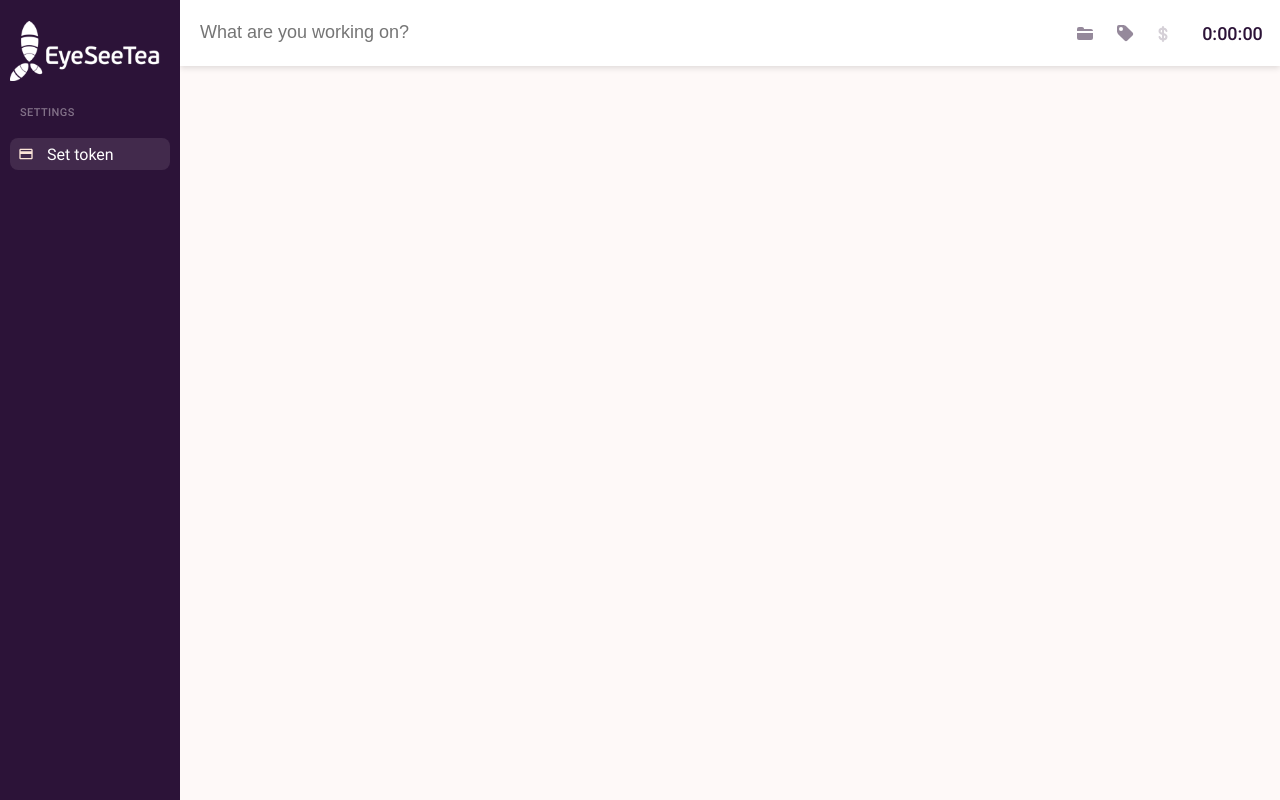
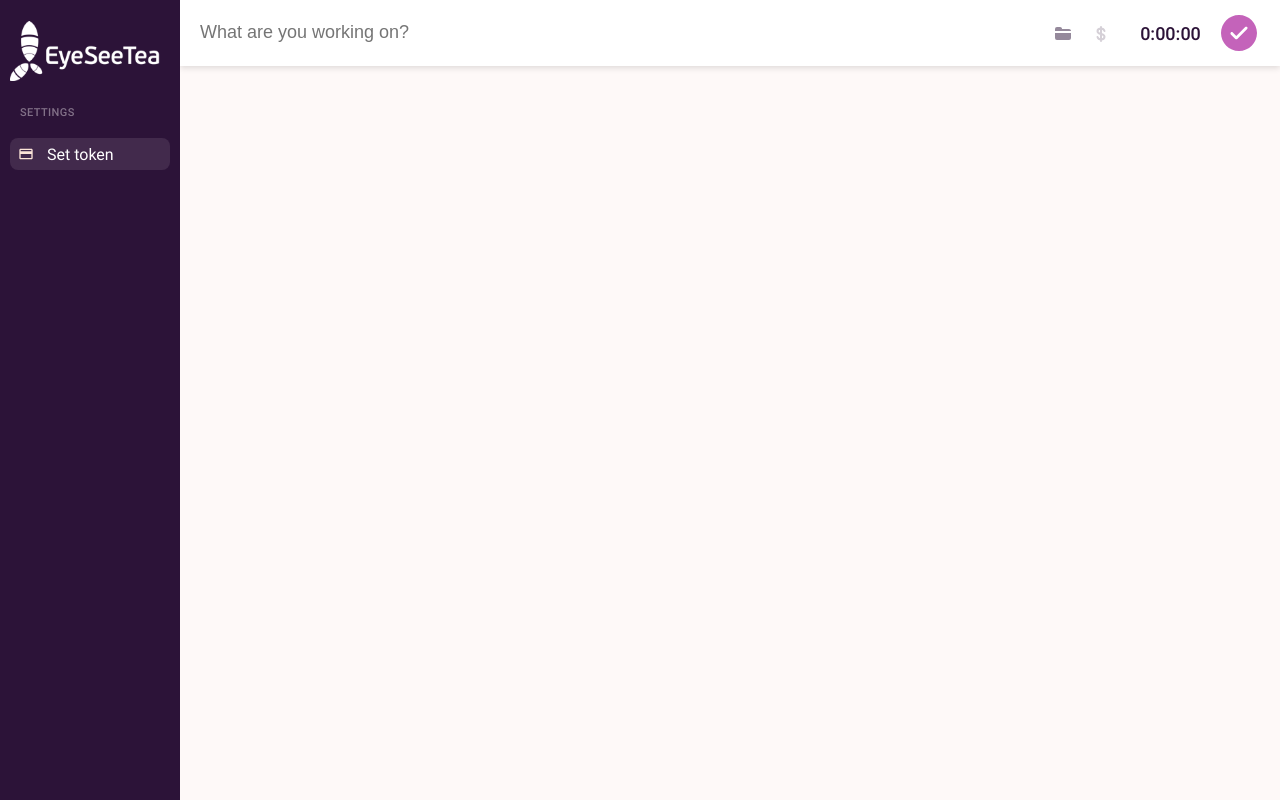
Before and after one commit to SferaDev/clickup-time-tracking, a Next.js app: page / in a window 1280 px wide. Built offline with nearby package versions, Linux system fonts and the light colour scheme.

Commit message:
Add state saving

```diff
--- a/components/timer-bar/TimerBar.tsx
+++ b/components/timer-bar/TimerBar.tsx
@@ -1,7 +1,13 @@
-import React from "react";
+import React, { useState } from "react";
 import styled from "styled-components";
 
 export const TimerBar: React.FC = React.memo(() => {
+    const [newTask, updateNewTask] = useState<{ description: string }>({ description: "" });
+
+    const saveTask = () => {
+        window.alert("Not yet implemented");
+    };
+
     return (
         <NewTimeEntry>
             <TimerForm>
@@ -11,6 +17,10 @@ export const TimerBar: React.FC = React.memo(() => {
                         spellCheck="false"
                         type="text"
                         placeholder="What are you working on?"
+                        value={newTask.description}
+                        onChange={event =>
+                            updateNewTask(task => ({ ...task, description: event.target.value }))
+                        }
                     />
                 </TimerContainer>
                 <TimerContainer2>
@@ -21,19 +31,6 @@ export const TimerBar: React.FC = React.memo(() => {
                                     fill="#95899b"
                                     fillRule="evenodd"
                                     d="M0 6h16v4.994A2.001 2.001 0 0114.006 13H1.994A1.993 1.993 0 010 10.994V6zm0-4a2 2 0 012.004-2h3.05c1.107 0 2.004.895 2.004 2h6.935C15.102 2 16 2.895 16 4H0V2z"
-                                ></path>
-                            </svg>
-                        </TimerIcon>
-                    </TimerTrigger>
-                </TimerContainer2>
-                <TimerContainer2>
-                    <TimerTrigger>
-                        <TimerIcon title="Select project">
-                            <svg width="17" height="17" viewBox="0 0 17 17">
-                                <path
-                                    d="M0 6.002c0 1.103.633 2.63 1.416 3.414l6.168 6.168a1.996 1.996 0 002.828.004l5.176-5.176c.78-.78.78-2.045-.004-2.828L9.416 1.416C8.634.634 7.113 0 6.002 0H1.998A1.993 1.993 0 000 1.998v4.004zM4 6a2 2 0 100-4 2 2 0 000 4z"
-                                    fill="#95899b"
-                                    fillRule="evenodd"
                                 ></path>
                             </svg>
                         </TimerIcon>
@@ -61,6 +58,21 @@ export const TimerBar: React.FC = React.memo(() => {
                         <span>0:00:00</span>
                     </Duration>
                 </div>
+                <Button title="Start time entry" onClick={saveTask}>
+                    <svg
+                        xmlns="http://www.w3.org/2000/svg"
+                        width="36"
+                        height="36"
+                        viewBox="0 0 40 40"
+                        version="1"
+                    >
+                        <g fill-rule="evenodd" fill="none">
+                            <g fill="#C463BA">
+                                <path d="M20 0C9 0 0 9 0 20 0 31 9 40 20 40 31 40 40 31 40 20 40 9 31 0 20 0ZM17 23.4L13.1 19.4C12.5 18.9 11.5 18.9 10.9 19.4 10.4 20 10.4 21 10.9 21.6L15.9 26.6C16.5 27.1 17.5 27.1 18.1 26.6L29.1 15.6C29.6 15 29.6 14 29.1 13.4 28.5 12.9 27.5 12.9 26.9 13.4L17 23.4Z"></path>
+                            </g>
+                        </g>
+                    </svg>
+                </Button>
             </TimerForm>
         </NewTimeEntry>
     );
@@ -170,3 +182,18 @@ const Duration = styled.div`
         box-sizing: border-box;
     }
 `;
+
+const Button = styled.div`
+    display: flex;
+    -webkit-box-align: center;
+    align-items: center;
+    -webkit-box-pack: center;
+    justify-content: center;
+    width: 42px;
+    height: 42px;
+    border-radius: 50%;
+    border: 3px solid transparent;
+    cursor: pointer;
+    user-select: none;
+    margin-right: 20px;
+`;
```
